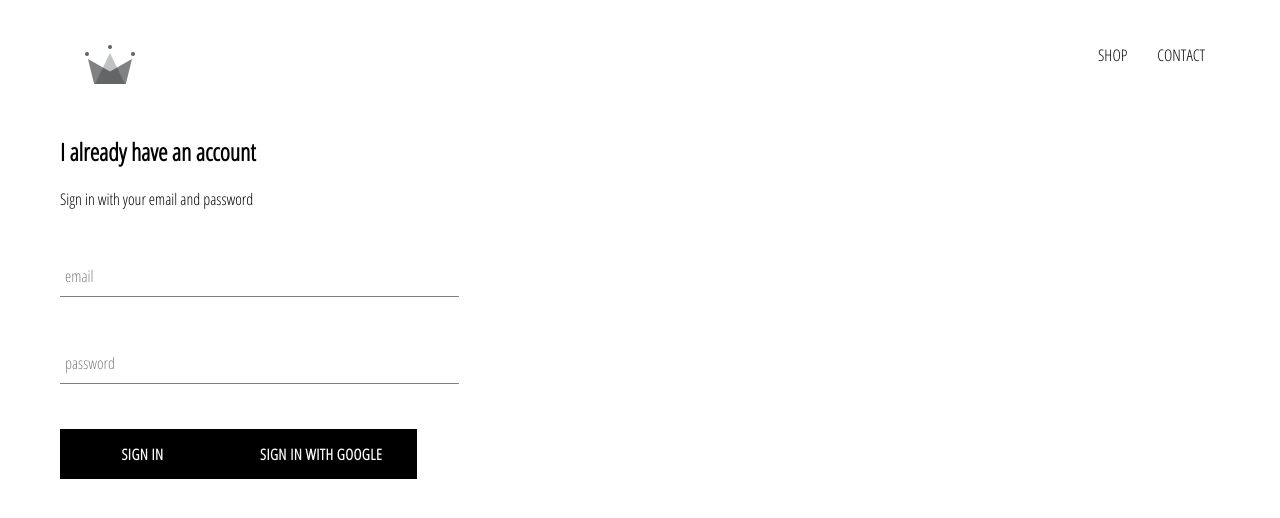
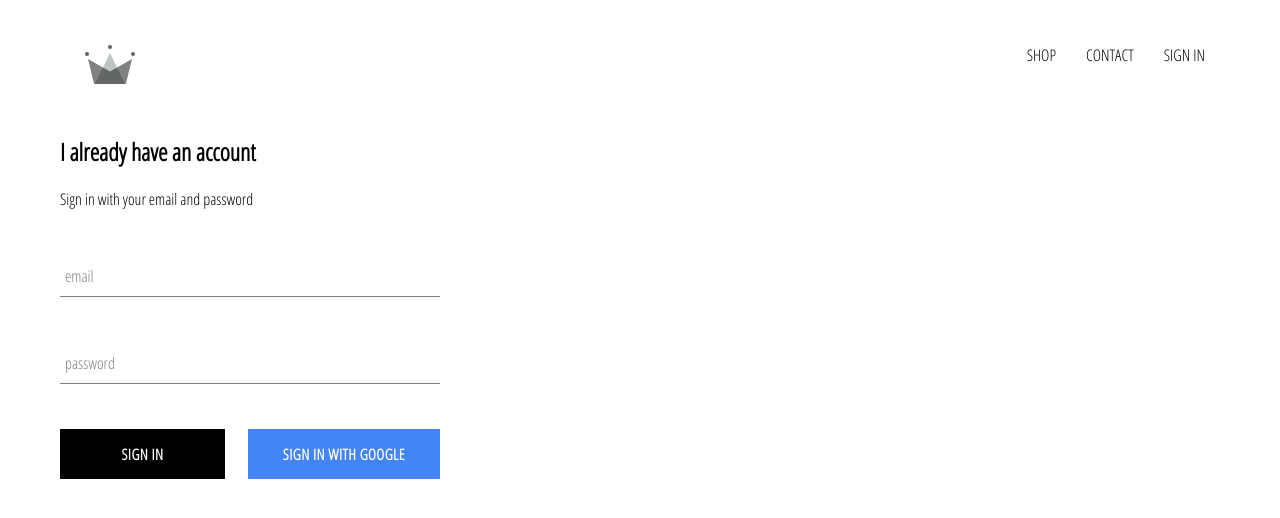
Before and after one commit to Djigo/57-clothing, a React (Create React App) app: page /signin in a window 1280 px wide. Shown: the top 518 px of the page. Built offline with nearby package versions, Linux system fonts and the light colour scheme; no server answers.

Commit message:
integrated firebase into application, created sign in page with sign in component and sign in with google.

```diff
--- a/src/App.css
+++ b/src/App.css
@@ -7,3 +7,7 @@ a{
   text-decoration:none;
   color: black;
 }
+
+*{
+  box-sizing: border-box;
+}
--- a/src/App.js
+++ b/src/App.js
@@ -6,6 +6,7 @@ import HomePage from './pages/homepage.component';
 import ShopPage from './pages/shop/shop.component';
 import SignInAndSignUpPage from './pages/sign-in-and-sign-up/sign-in-and-sign-up.component'
 import Header from './components/header/header.component';
+import { auth } from  './firebase/firebase.utils';
 
 const HatsPage = () => (
   <div>
@@ -13,10 +14,33 @@ const HatsPage = () => (
   </div>
 );
 
-function App() {
+class App extends React.Component{
+  constructor() {
+    super();
+
+    this.state = {
+      currentUser: null
+    }
+  }
+
+  unsubscribeFromAuth = null
+
+  componentDidMount(){
+    this.unsubscribeFromAuth = auth.onAuthStateChanged(user =>{
+      this.setState({ currentUser: user });
+
+      console.log(user);
+    })
+  }
+
+  componentWillUnmount(){
+    this.unsubscribeFromAuth();
+  }
+
+  render() {
   return (
     <div>
-    <Header/>
+    <Header currentUser={this.state.currentUser} />
     <Switch>
     <Route exact path='/' component={HomePage} />
     <Route path='/shop' component={ShopPage} />
@@ -26,6 +50,7 @@ function App() {
     </Switch>
     </div>
   );
+  }
 }
 
 export default App;
--- a/src/components/custom-button/custom-button.component.jsx
+++ b/src/components/custom-button/custom-button.component.jsx
@@ -1,8 +1,10 @@
 import React from 'react';
 import './custom-button.styles.scss';
 
-const CustomButton = ({children, ...otherProps}) => (
-    <button className='custom-button'{...otherProps}>
+const CustomButton = ({children, isGoogleSignIn, ...otherProps}) => (
+    <button className={`${isGoogleSignIn ? 'google-sign-in' : ''} custom-button`}
+    {...otherProps}
+    >
      {children}
     </button>
 
--- a/src/components/custom-button/custom-button.styles.scss
+++ b/src/components/custom-button/custom-button.styles.scss
@@ -19,4 +19,13 @@
     color: black;
     border: 1px solid black;
   }
+  &.google-sign-in {
+    background-color: #4385f4;
+    color: white;
+
+    &:hover {
+      background-color: #357ae8;
+      border: none;
+    }
+  }
 }
--- a/src/components/header/header.component.jsx
+++ b/src/components/header/header.component.jsx
@@ -1,11 +1,13 @@
 import React from 'react';
 import { Link } from 'react-router-dom';
+
+import { auth } from '../../firebase/firebase.utils';
 
 import { ReactComponent as Logo } from '../../assets/crown.svg';
 
 import './header.styles.scss';
 
-const Header = () => (
+const Header = ({ currentUser }) => (
 <div className='header'>
 <Link className='logo-container' to="/">
 <Logo className='logo'/>
@@ -17,6 +19,12 @@ SHOP
 <Link className='option' to='/contact'>
 CONTACT
 </Link>
+{
+    currentUser ?
+    <div className='option' onClick={() => auth.signOut()}>SIGN OUT</div>
+    :
+    <Link className='option' to='/signin'>SIGN IN</Link>
+}
 </div>
 
 </div>
--- a/src/components/header/header.styles.scss
+++ b/src/components/header/header.styles.scss
@@ -20,6 +20,7 @@
 
       .option {
         padding: 10px 15px;
+        cursor: pointer;
       }
     }
   }
--- a/src/components/sign-in/sign-in.component.jsx
+++ b/src/components/sign-in/sign-in.component.jsx
@@ -54,11 +54,14 @@ class SignIn extends React.Component {
             label='password'
             required
           />
+
+          <div className='buttons'>
           <CustomButton type='submit'> Sign in </CustomButton>
-          <CustomButton onClick={signInWithGoogle}>
+          <CustomButton onClick={signInWithGoogle} isGoogleSignIn>
           {' '}
           Sign in with Google {' '}
           </CustomButton>
+          </div>
         </form>
       </div>
     );
--- a/src/components/sign-in/sign-in.styles.scss
+++ b/src/components/sign-in/sign-in.styles.scss
@@ -1,8 +1,14 @@
 .sign-in{
-    width: 30vw;
+    width: 380px;
     display:flex;
     flex-direction: column;
+
     .title{
         margin: 10px 0px;
     }
+
+    .buttons{
+        display:flex;
+        justify-content: space-between;
+    }
 }
```
